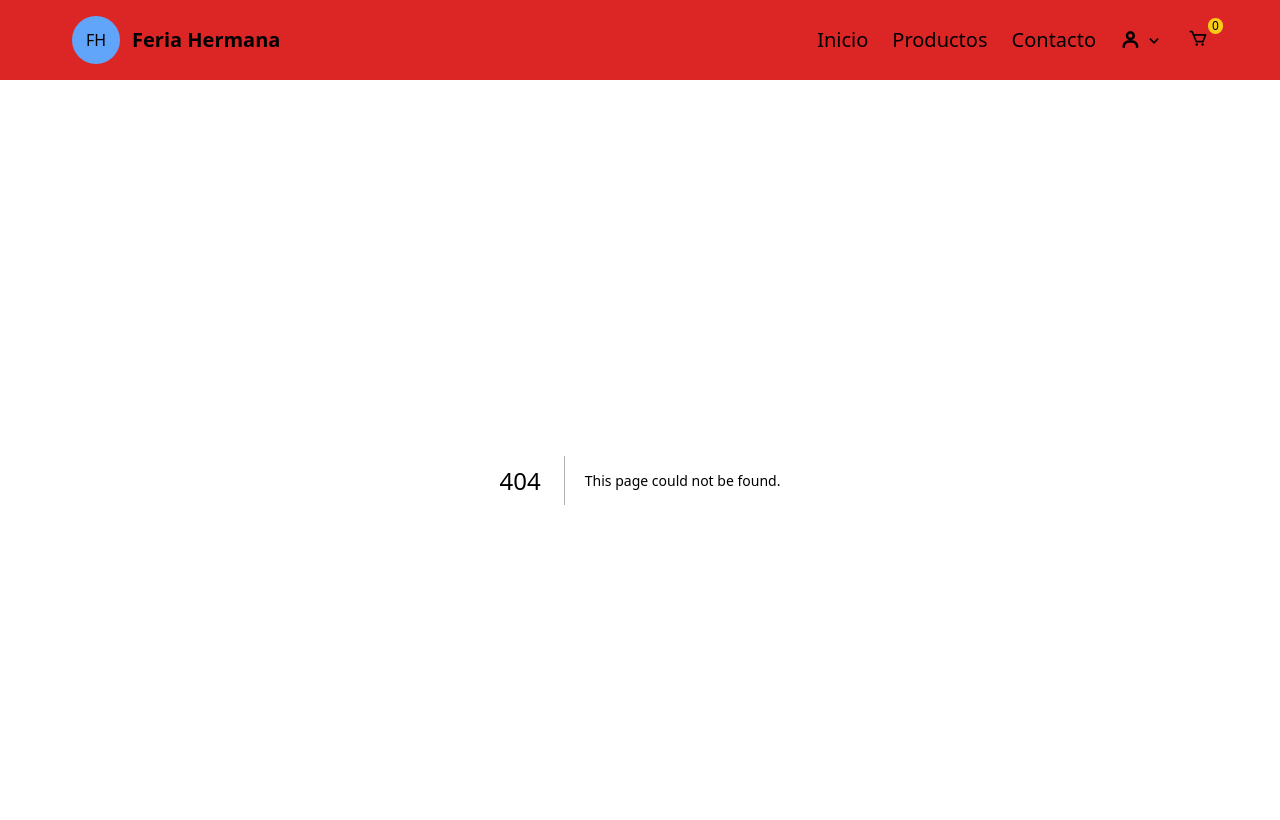
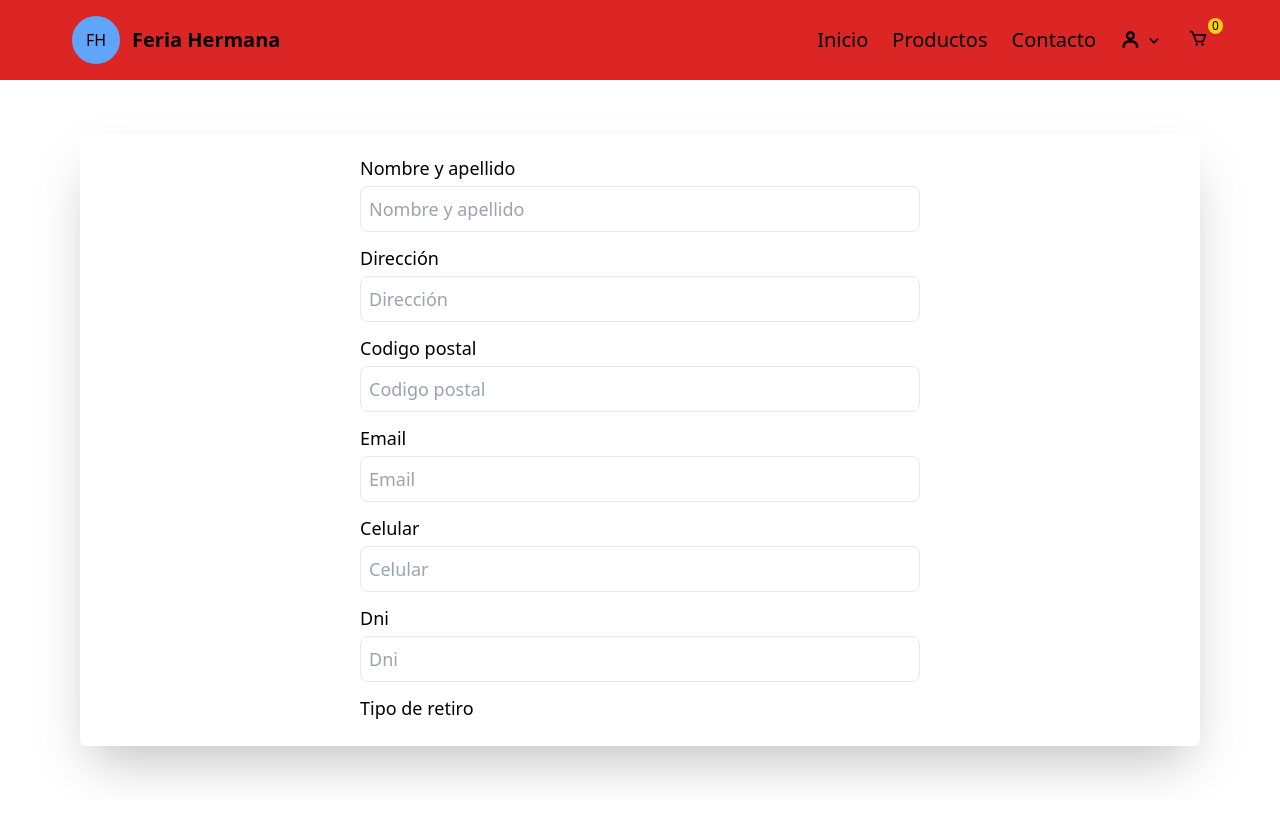
Before and after one commit to nicochiarello/feria-hermana_main-page, a Next.js app: page /compra/procesamiento in a window 1280 px wide. Before the commit this address had no page. Shown: the top 820 px of the page. Built offline with nearby package versions, Linux system fonts and the light colour scheme.

Commit message:
Added process form

```diff
--- a/pages/compra/detalles.js
+++ b/pages/compra/detalles.js
@@ -4,14 +4,14 @@ import CartItem from "../../components/process/cart/CartItem";
 
 const ProcessDetails = () => {
   const cart = useSelector((state) => state.cart.value.cart);
-  console.log(cart);
   return (
     <div className="w-full h-[calc(100vh-5rem)]  px-4 flex items-center justify-center gap-6 ">
-      <div className="w-full h-[85%] p-5 flex flex-col shadow-2xl rounded-md ">
+      <div className="w-full h-[85%] p-5 flex flex-col justify-between shadow-2xl rounded-md ">
         <div className="flex w-full h-[4rem] justify-between items-center">
           <h3>Detalles de compra</h3>
         </div>
-        <div className="w-full h-[calc(100%-8rem)]">
+        <div className="w-full h-[calc(100%-9rem)] overflow-y-scroll">
+          {cart.lenght && (
             <table className="w-full text-sm text-left text-gray-400 rounded h-fit">
               <thead className="border-b ">
                 <th scope="col" className="py-3 px-2"></th>
@@ -29,14 +29,9 @@ const ProcessDetails = () => {
                 {cart.map((item) => {
                   return <CartItem key={item._id} item={item} />;
                 })}
-              {cart.map((item) => {
-                return <CartItem key={item._id} item={item} />;
-              })}
-              {cart.map((item) => {
-                return <CartItem key={item._id} item={item} />;
-              })}
               </tbody>
             </table>
+          )}
         </div>
         <div className="flex w-full h-[4rem] justify-between items-center bg-red-300">
           <div className="flex gap-3">
--- /dev/null
+++ b/pages/compra/procesamiento.js
@@ -0,0 +1,71 @@
+import React from "react";
+
+const procesamiento = () => {
+  return (
+    <div className="w-full h-[calc(100vh-5rem)]  px-4 flex items-center justify-center">
+      <div className="w-full h-[85%] p-5 flex flex-col justify-center items-center shadow-2xl rounded-md ">
+        <div className=" w-[35rem] gap-3 flex flex-col text-lg h-full overflow-y-scroll">
+          <div className="flex flex-col gap-1 w-full">
+            <label htmlFor="">Nombre y apellido</label>
+            <input
+              className="rounded-lg border px-2 py-2"
+              type="text"
+              placeholder="Nombre y apellido"
+            />
+          </div>
+          <div className="flex flex-col gap-1 w-full">
+            <label htmlFor="">Dirección</label>
+            <input
+              className="rounded-lg border px-2 py-2"
+              type="text"
+              placeholder="Dirección"
+            />
+          </div>
+          <div className="flex flex-col gap-1 w-full">
+            <label htmlFor="">Codigo postal</label>
+            <input
+              className="rounded-lg border px-2 py-2"
+              type="text"
+              placeholder="Codigo postal"
+            />
+          </div>
+          <div className="flex flex-col gap-1 w-full">
+            <label htmlFor="">Email</label>
+            <input
+              className="rounded-lg border px-2 py-2"
+              type="text"
+              placeholder="Email"
+            />
+          </div>
+          <div className="flex flex-col gap-1 w-full">
+            <label htmlFor="">Celular</label>
+            <input
+              className="rounded-lg border px-2 py-2"
+              type="text"
+              placeholder="Celular"
+            />
+          </div>
+          <div className="flex flex-col gap-1 w-full">
+            <label htmlFor="">Dni</label>
+            <input
+              className="rounded-lg border px-2 py-2"
+              type="text"
+              placeholder="Dni"
+            />
+          </div>
+          <div className="flex flex-col gap-1 w-full">
+            <label htmlFor="">Tipo de retiro</label>
+            <input
+              className="rounded-lg border px-2 py-2 py-1"
+              type="text"
+              placeholder="Tipo de retiro"
+            />
+          </div>
+          <button className="bg-red-300 py-2 rounded-md">Finalizar Comprar</button>
+        </div>
+      </div>
+    </div>
+  );
+};
+
+export default procesamiento;
```
Lines whose indentation alone changed are shown as unchanged.
